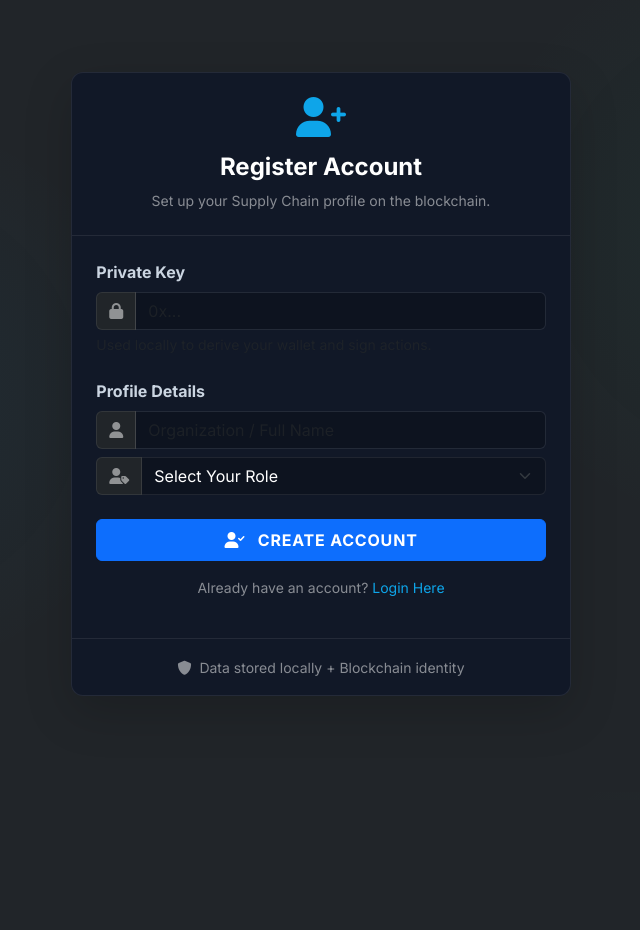
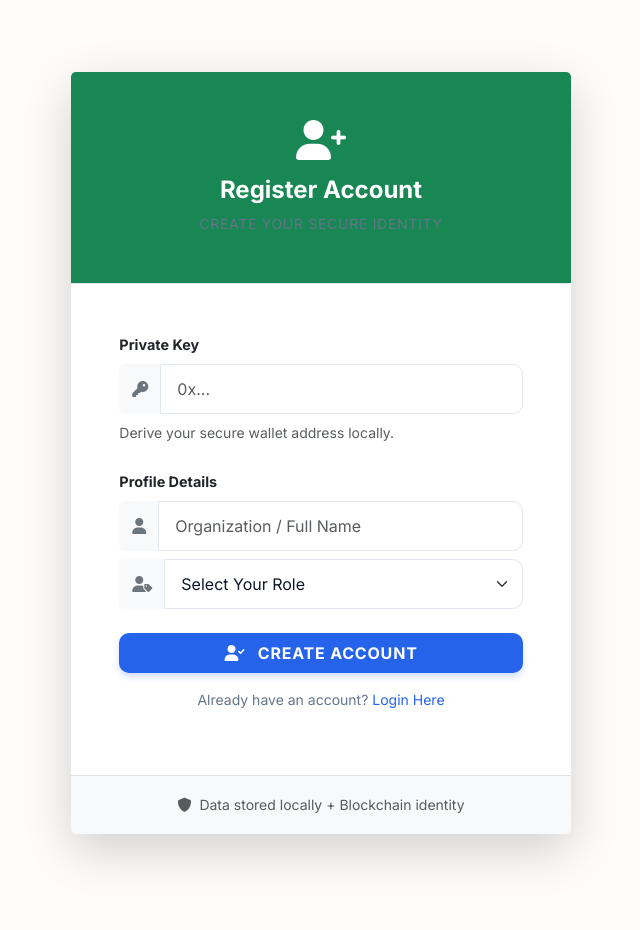
Before and after one commit to maazmasood/Block-escrow, a Flask app: page /register in a window 1280 px wide. Shown: the whole page, without its empty margins (319-959 px from the left). Before the commit the page ends 696 px from the top, so only its background shows below. Run offline with Flask 3, Linux system fonts and the light colour scheme; some libraries are stand-ins or nearby versions.

Commit message:
style: implement frontend  styles for order management, tracking, and transaction registry.

```diff
--- a/static/style.css
+++ b/static/style.css
@@ -1,15 +1,18 @@
 :root {
-  --main-bg-color: #0a0e1a;
-  --main-text-color: #e2e8f0;
-  --secondary-bg-color: #111827;
-  --glass-bg: rgba(17, 24, 39, 0.7);
-  --glass-border: rgba(255, 255, 255, 0.08);
-  --primary-color: #0ea5e9; /* Teal/Blue */
-  --primary-hover: #0284c7;
-  --success-color: #10b981; /* Emerald */
-  --warning-color: #f59e0b; /* Amber */
-  --danger-color: #ef4444;
+  --main-bg-color: #fdfcfb; /* Soft Cream White */
+  --main-text-color: #0f172a; /* Deep Slate */
+  --secondary-bg-color: #ffffff; /* Pure White */
+  --sidebar-bg: #ffffff;
+  --glass-bg: rgba(255, 255, 255, 0.9);
+  --glass-border: rgba(0, 0, 0, 0.08);
+  --primary-color: #2563eb; /* Professional Royal Blue */
+  --primary-hover: #1d4ed8;
+  --success-color: #059669; /* Deep Green */
+  --warning-color: #d97706; /* Amber/Orange */
+  --danger-color: #dc2626; /* Deep Red */
   --info-color: #3b82f6;
+  --muted-text: #64748b;
+  --border-light: #e2e8f0;
 }
 
 body {
@@ -17,9 +20,7 @@ body {
   color: var(--main-text-color);
   font-family: 'Inter', sans-serif;
   overflow-x: hidden;
-  background-image:
-      radial-gradient(circle at 15% 50%, rgba(14, 165, 233, 0.05), transparent 25%),
-      radial-gradient(circle at 85% 30%, rgba(16, 185, 129, 0.05), transparent 25%);
+  line-height: 1.6;
 }
 
 .font-outfit {
@@ -27,7 +28,7 @@ body {
 }
 
 .primary-text { color: var(--primary-color); }
-.second-text { color: #94a3b8; }
+.second-text { color: var(--muted-text); }
 .tracking-wide { letter-spacing: 0.05em; }
 
 /* === Layout & Sidebar === */
@@ -37,10 +38,9 @@ body {
   margin-left: -15rem;
   width: 15rem;
   transition: margin 0.25s ease-out;
-  background: var(--glass-bg);
-  backdrop-filter: blur(10px);
-  -webkit-backdrop-filter: blur(10px);
-  border-right: 1px solid var(--glass-border);
+  background: var(--sidebar-bg);
+  border-right: 1px solid var(--border-light);
+  box-shadow: 4px 0 10px rgba(0, 0, 0, 0.02);
 }
 #sidebar-wrapper .list-group { width: 15rem; }
 #page-content-wrapper { min-width: 100vw; width: 100vw; }
@@ -54,53 +54,56 @@ body {
 }
 
 .list-group-item {
-  color: #94a3b8;
+  color: var(--muted-text);
   border: none;
   padding: 1rem 1.5rem;
   transition: all 0.2s;
+  background: transparent;
+  font-weight: 500;
 }
 
 .list-group-item:hover, .list-group-item.active {
-  background-color: rgba(14, 165, 233, 0.1) !important;
+  background-color: rgba(37, 99, 235, 0.05) !important;
   color: var(--primary-color) !important;
-  border-right: 3px solid var(--primary-color);
+  border-right: 4px solid var(--primary-color);
 }
 
-/* === Glassmorphism Components === */
+/* === Components Refresh === */
 .bg-glass {
   background: var(--glass-bg);
-  backdrop-filter: blur(16px);
-  -webkit-backdrop-filter: blur(16px);
 }
+
 .card {
   background: var(--secondary-bg-color);
-  border: 1px solid var(--glass-border);
-  border-radius: 12px;
-  box-shadow: 0 4px 6px -1px rgba(0, 0, 0, 0.1), 0 2px 4px -1px rgba(0, 0, 0, 0.06);
+  border: 1px solid var(--border-light);
+  border-radius: 16px;
+  box-shadow: 0 4px 15px rgba(0, 0, 0, 0.03);
 }
+
 .card-header {
-  border-bottom: 1px solid var(--glass-border);
+  border-bottom: 1px solid var(--border-light);
   background-color: transparent;
+  padding: 1.25rem;
 }
 
 /* === Order Status Badges === */
 .status-badge {
-  padding: 0.35em 0.8em;
-  border-radius: 50rem;
-  font-weight: 600;
-  font-size: 0.75rem;
+  padding: 0.4em 0.9em;
+  border-radius: 6px;
+  font-weight: 700;
+  font-size: 0.7rem;
   text-transform: uppercase;
   letter-spacing: 0.5px;
 }
-.status-Created { background-color: rgba(59, 130, 246, 0.15); color: #60a5fa; border: 1px solid rgba(59, 130, 246, 0.3); }
-.status-Confirmed { background-color: rgba(14, 165, 233, 0.15); color: #38bdf8; border: 1px solid rgba(14, 165, 233, 0.3); }
-.status-Shipped { background-color: rgba(245, 158, 11, 0.15); color: #fbbf24; border: 1px solid rgba(245, 158, 11, 0.3); }
-.status-AtCheckpoint { background-color: rgba(139, 92, 246, 0.15); color: #a78bfa; border: 1px solid rgba(139, 92, 246, 0.3); }
-.status-Delivered { background-color: rgba(16, 185, 129, 0.15); color: #34d399; border: 1px solid rgba(16, 185, 129, 0.3); }
-.status-Completed { background-color: rgba(5, 150, 105, 0.2); color: #10b981; border: 1px solid rgba(16, 185, 129, 0.5); }
-.status-Disputed { background-color: rgba(239, 68, 68, 0.15); color: #f87171; border: 1px solid rgba(239, 68, 68, 0.3); }
+.status-Created { background-color: #eff6ff; color: #1e40af; border: 1px solid #bfdbfe; }
+.status-Confirmed { background-color: #ecfeff; color: #0891b2; border: 1px solid #cffafe; }
+.status-Shipped { background-color: #fffbeb; color: #92400e; border: 1px solid #fef3c7; }
+.status-AtCheckpoint { background-color: #f5f3ff; color: #5b21b6; border: 1px solid #ede9fe; }
+.status-Delivered { background-color: #ecfdf5; color: #065f46; border: 1px solid #d1fae5; }
+.status-Completed { background-color: #f0fdf4; color: #166534; border: 1px solid #dcfce7; }
+.status-Disputed { background-color: #fef2f2; color: #991b1b; border: 1px solid #fee2e2; }
 
-/* === Supply Chain Timeline Component === */
+/* === Timeline Component === */
 .timeline {
   position: relative;
   padding-left: 3rem;
@@ -113,117 +116,98 @@ body {
   bottom: 0;
   left: 15px;
   width: 2px;
-  background: var(--glass-border);
+  background: var(--border-light);
 }
 .timeline-item {
   position: relative;
   margin-bottom: 2rem;
 }
-.timeline-item::last-child { margin-bottom: 0; }
-
 .timeline-icon {
   position: absolute;
   left: -3rem;
   width: 32px;
   height: 32px;
   border-radius: 50%;
-  background: var(--secondary-bg-color);
-  border: 2px solid var(--glass-border);
+  background: white;
+  border: 2px solid var(--border-light);
   display: flex;
   align-items: center;
   justify-content: center;
   z-index: 1;
-  color: var(--secondary-text);
-  margin-left: 0px;
+  color: var(--muted-text);
 }
-
-/* Adjust timeline icon alignment */
-.timeline-item .timeline-icon {
-  left: -3rem;
-  margin-left: -1px; /* Align to line */
-}
-
 .timeline-item.active .timeline-icon {
   border-color: var(--primary-color);
-  background: rgba(14, 165, 233, 0.2);
-  color: var(--primary-color);
-  box-shadow: 0 0 10px rgba(14, 165, 233, 0.5);
+  background: var(--primary-color);
+  color: white;
+  box-shadow: 0 0 0 4px rgba(37, 99, 235, 0.15);
 }
-
 .timeline-item.completed .timeline-icon {
   border-color: var(--success-color);
   background: var(--success-color);
   color: white;
 }
-
 .timeline-content {
-  background: rgba(255, 255, 255, 0.02);
-  border: 1px solid var(--glass-border);
-  padding: 1rem;
-  border-radius: 8px;
-}
-.timeline-content h6 { margin: 0; font-weight: 600; }
-.timeline-date { font-size: 0.75rem; color: #94a3b8; }
-
-/* === Documents Gallery === */
-.doc-thumbnail {
-  width: 80px;
-  height: 80px;
-  object-fit: cover;
-  border-radius: 8px;
-  border: 1px solid var(--glass-border);
-  cursor: pointer;
-  transition: transform 0.2s;
-}
-.doc-thumbnail:hover {
-  transform: scale(1.05);
-  border-color: var(--primary-color);
-}
-.doc-placeholder {
-  width: 80px;
-  height: 80px;
-  background: rgba(255, 255, 255, 0.05);
-  display: flex;
-  align-items: center;
-  justify-content: center;
-  border-radius: 8px;
-  color: #94a3b8;
+  background: #f8fafc;
+  border: 1px solid var(--border-light);
+  padding: 1.25rem;
+  border-radius: 12px;
 }
 
-/* === Forms and Inputs === */
+/* === Forms === */
 .form-control, .form-select {
-  background-color: rgba(0, 0, 0, 0.2) !important;
-  border: 1px solid var(--glass-border) !important;
-  color: white !important;
+  background-color: #ffffff !important;
+  border: 1.5px solid var(--border-light) !important;
+  color: var(--main-text-color) !important;
+  padding: 0.75rem 1rem;
+  border-radius: 10px;
 }
 .form-control:focus, .form-select:focus {
   border-color: var(--primary-color) !important;
-  box-shadow: 0 0 0 0.25rem rgba(14, 165, 233, 0.25) !important;
+  box-shadow: 0 0 0 4px rgba(37, 99, 235, 0.1) !important;
+}
+label {
+  font-weight: 600;
+  color: var(--main-text-color);
+  margin-bottom: 0.5rem;
+  font-size: 0.9rem;
 }
 
-/* Table Design */
-.table-dark {
-  background-color: transparent;
+/* === Tables === */
+.table {
+  color: var(--main-text-color);
 }
-.table-dark th {
-  background-color: rgba(255, 255, 255, 0.05);
-  border-color: var(--glass-border);
-  color: #94a3b8;
+.table thead th {
+  background: #f1f5f9;
+  color: var(--muted-text);
+  border-bottom: 1.5px solid var(--border-light);
+  font-size: 0.75rem;
+  text-transform: uppercase;
+  font-weight: 700;
+  padding: 1rem;
+}
+.table tbody td {
+  padding: 1rem;
+  vertical-align: middle;
+  border-bottom: 1px solid var(--border-light);
+}
+
+/* Buttons */
+.btn-primary {
+  background-color: var(--primary-color);
+  border: none;
+  padding: 0.75rem 1.5rem;
   font-weight: 600;
-  text-transform: uppercase;
-  font-size: 0.75rem;
-  letter-spacing: 0.05em;
+  border-radius: 10px;
+  box-shadow: 0 4px 6px rgba(37, 99, 235, 0.2);
 }
-.table-dark td {
-  background-color: rgba(255, 255, 255, 0.02);
-  border-color: var(--glass-border);
-  vertical-align: middle;
-}
-.table-dark tr:hover td {
-  background-color: rgba(255, 255, 255, 0.05);
+.btn-primary:hover {
+  background-color: var(--primary-hover);
+  transform: translateY(-1px);
 }
 
 /* Utilities */
-.border-secondary { border-color: var(--glass-border) !important; }
-.text-gray-300 { color: #cbd5e1; }
-.text-gray-400 { color: #94a3b8; }
+.text-white-50 { color: var(--muted-text) !important; }
+.bg-dark { background-color: var(--main-bg-color) !important; }
+.border-secondary { border-color: var(--border-light) !important; }
+.shadow-sm { box-shadow: 0 2px 4px rgba(0,0,0,0.05) !important; }
--- a/templates/layout.html
+++ b/templates/layout.html
@@ -21,23 +21,22 @@
     <script src="https://cdn.jsdelivr.net/npm/marked/marked.min.js"></script>
 </head>
 
-<body class="bg-dark text-white">
+<body>
 
     <div class="d-flex" id="wrapper">
 
         <!-- Sidebar -->
         <div class="bg-glass border-end border-secondary" id="sidebar-wrapper">
-            <div class="sidebar-heading text-center py-4 fs-4 fw-bold font-outfit tracking-wide">
-                <i class="fas fa-link primary-text me-2"></i>dBlock <span class="text-white-50">Supplychain
-                    Escrow</span>
+            <div class="sidebar-heading text-center py-4 fs-4 fw-bold font-outfit tracking-wide border-bottom">
+                <i class="fas fa-link primary-text me-2"></i>dBlock <span class="text-secondary">Escrow</span>
             </div>
-            <div class="user-profile px-4 pb-3 mb-3 border-bottom border-secondary text-center" id="sidebarUserProfile">
+            <div class="user-profile px-4 pb-3 mb-3 border-bottom text-center" id="sidebarUserProfile">
                 <div class="avatar-circle mx-auto mb-2 bg-primary text-white d-flex align-items-center justify-content-center fw-bold fs-4"
                     style="height: 60px; width: 60px; border-radius: 50%;">
                     ?
                 </div>
-                <h6 class="mb-0 fw-bold user-name-display" id="navUserName">Not Logged In</h6>
-                <small class="text-white-50 user-role-badge badge rounded-pill mt-1" id="navUserRole">Guest</small>
+                <h6 class="mb-0 fw-bold user-name-display text-dark" id="navUserName">Not Logged In</h6>
+                <small class="text-muted user-role-badge badge bg-light border text-dark rounded-pill mt-1" id="navUserRole">Guest</small>
             </div>
 
             <div class="list-group list-group-flush my-3">
@@ -67,7 +66,7 @@
 
         <!-- Page Content -->
         <div id="page-content-wrapper">
-            <nav class="navbar navbar-expand-lg navbar-dark bg-transparent py-3 px-4 border-bottom border-secondary">
+            <nav class="navbar navbar-expand-lg navbar-light bg-white py-3 px-4 border-bottom shadow-sm">
                 <div class="d-flex align-items-center">
                     <i class="fas fa-align-left primary-text fs-4 me-3" id="menu-toggle" style="cursor: pointer;"></i>
                     <h2 class="fs-4 m-0 font-outfit">{% block page_title %}{% endblock %}</h2>
@@ -83,15 +82,15 @@
                     <ul class="navbar-nav ms-auto mb-2 mb-lg-0 align-items-center">
                         <li class="nav-item me-3">
                             <div class="d-flex align-items-center gap-2">
-                                <span class="badge bg-dark border border-secondary p-2 shadow-sm fs-6"
+                                <span class="badge bg-white border text-dark p-2 shadow-sm fs-6"
                                     title="Main Payout Currency (ETH)">
                                     <i class="fab fa-ethereum text-primary me-1"></i> <span
-                                        id="balanceDisplay">0.00</span> ETH
+                                        id="balanceDisplay" class="text-dark">0.00</span> ETH
                                 </span>
-                                <span class="badge bg-dark border border-secondary p-2 shadow-sm fs-6"
+                                <span class="badge bg-white border text-dark p-2 shadow-sm fs-6"
                                     title="USDT Balance">
                                     <i class="fas fa-dollar-sign text-success me-1"></i> <span
-                                        id="usdtBalance">0.00</span> USDT
+                                        id="usdtBalance" class="text-dark">0.00</span> USDT
                                 </span>
                             </div>
                         </li>
@@ -102,10 +101,10 @@
                                     <i class="fas fa-network-wired me-1"></i> <span id="activeChainLabel">ETH
                                         Source</span>
                                 </button>
-                                <ul class="dropdown-menu dropdown-menu-end bg-dark border-secondary shadow-lg">
-                                    <li><a class="dropdown-item text-white" href="#"
+                                <ul class="dropdown-menu dropdown-menu-end bg-white border-light shadow-lg">
+                                    <li><a class="dropdown-item text-dark" href="#"
                                             onclick="changeChain('ETH')">Ethereum (Source)</a></li>
-                                    <li><a class="dropdown-item text-white" href="#" onclick="changeChain('BNB')">BSC
+                                    <li><a class="dropdown-item text-dark" href="#" onclick="changeChain('BNB')">BSC
                                             Mirror</a></li>
                                 </ul>
                             </div>
@@ -113,18 +112,18 @@
                         <li class="nav-item">
                             <div class="dropdown">
                                 <button
-                                    class="btn btn-outline-secondary dropdown-toggle bg-glass shadow-sm border-secondary d-flex align-items-center gap-2"
+                                    class="btn btn-white shadow-sm border d-flex align-items-center gap-2 text-dark fw-bold"
                                     type="button" id="accountDropdown" data-bs-toggle="dropdown" aria-expanded="false">
                                     <div class="header-avatar bg-primary rounded-circle"
                                         style="width: 25px; height: 25px;"></div>
-                                    <span id="currentAccountHeader" class="fw-bold font-monospace">0x...</span>
+                                    <span id="currentAccountHeader" class="font-monospace">0x...</span>
                                 </button>
-                                <ul class="dropdown-menu dropdown-menu-end bg-dark border-secondary shadow-lg z-3 position-absolute"
+                                <ul class="dropdown-menu dropdown-menu-end bg-white border-light shadow-lg z-3 position-absolute"
                                     aria-labelledby="accountDropdown">
                                     <li>
-                                        <h6 class="dropdown-header text-white-50 user-name-display">Active Account</h6>
+                                        <h6 class="dropdown-header text-muted user-name-display">Active Account</h6>
                                     </li>
-                                    <li><a class="dropdown-item text-white account-item font-monospace small active"
+                                    <li><a class="dropdown-item text-dark account-item font-monospace small active"
                                             href="#">
                                             <i class="fas fa-wallet text-success me-2"></i><span
                                                 id="dropdownAccountFull">0x...</span>
--- a/templates/register.html
+++ b/templates/register.html
@@ -6,33 +6,33 @@
 {% block content %}
 <div class="row justify-content-center my-5">
     <div class="col-md-6 col-lg-5">
-        <div class="card bg-glass shadow-lg text-white border border-secondary">
-            <div class="card-header bg-transparent border-bottom border-secondary text-center py-4">
-                <i class="fas fa-user-plus fs-1 primary-text mb-3"></i>
+        <div class="card border-0 shadow-lg">
+            <div class="card-header bg-success text-white text-center py-5">
+                <i class="fas fa-user-plus fs-1 mb-3"></i>
                 <h4 class="mb-0 fw-bold">Register Account</h4>
-                <p class="text-white-50 small mb-0 mt-2">Set up your Supply Chain profile on the blockchain.</p>
+                <p class="text-white-50 small mb-0 mt-2 tracking-wide text-uppercase">Create your Secure Identity</p>
             </div>
 
-            <div class="card-body p-4">
+            <div class="card-body p-5">
                 <form id="registerForm" onsubmit="event.preventDefault(); handleRegister();">
                     <div class="mb-4">
-                        <label class="form-label text-gray-300 fw-bold">Private Key</label>
+                        <label class="form-label text-dark fw-bold">Private Key</label>
                         <div class="input-group">
-                            <span class="input-group-text bg-dark border-secondary text-white-50"><i class="fas fa-lock"></i></span>
-                            <input type="password" id="pkInput" class="form-control bg-dark text-white border-secondary" placeholder="0x..." required>
+                            <span class="input-group-text bg-light border-light text-secondary"><i class="fas fa-key"></i></span>
+                            <input type="password" id="pkInput" class="form-control" placeholder="0x..." required>
                         </div>
-                        <small class="text-muted d-block mt-1">Used locally to derive your wallet and sign actions.</small>
+                        <small class="text-muted d-block mt-2">Derive your secure wallet address locally.</small>
                     </div>
 
                     <div class="mb-4">
-                        <label class="form-label text-gray-300 fw-bold">Profile Details</label>
+                        <label class="form-label text-dark fw-bold">Profile Details</label>
                         <div class="input-group mb-2">
-                            <span class="input-group-text bg-dark border-secondary text-white-50"><i class="fas fa-user"></i></span>
-                            <input type="text" id="usernameInput" class="form-control bg-dark text-white border-secondary" placeholder="Organization / Full Name" required>
+                            <span class="input-group-text bg-light border-light text-secondary"><i class="fas fa-user"></i></span>
+                            <input type="text" id="usernameInput" class="form-control" placeholder="Organization / Full Name" required>
                         </div>
                         <div class="input-group">
-                            <span class="input-group-text bg-dark border-secondary text-white-50"><i class="fas fa-user-tag"></i></span>
-                            <select id="roleInput" class="form-select bg-dark text-white border-secondary" required>
+                            <span class="input-group-text bg-light border-light text-secondary"><i class="fas fa-user-tag"></i></span>
+                            <select id="roleInput" class="form-select" required>
                                 <option value="" disabled selected>Select Your Role</option>
                                 <option value="buyer">Buyer (Procurement)</option>
                                 <option value="seller">Seller (Supplier)</option>
@@ -53,8 +53,8 @@
                     <div id="registerError" class="alert alert-danger mt-3 d-none p-2 small text-center"></div>
                 </form>
             </div>
-            <div class="card-footer bg-transparent border-top border-secondary text-center py-3">
-                <small class="text-white-50"><i class="fas fa-shield-alt me-1"></i> Data stored locally + Blockchain identity</small>
+            <div class="card-footer bg-light border-top text-center py-3">
+                <small class="text-muted"><i class="fas fa-shield-alt me-1"></i> Data stored locally + Blockchain identity</small>
             </div>
         </div>
     </div>
```
Also changed, not shown: templates/audits.html (+19 -19 lines), templates/contract_details.html (+33 -33 lines), templates/create_order.html (+15 -15 lines), templates/dashboard.html (+23 -23 lines), templates/login.html (+13 -13 lines), templates/notifications.html (+18 -18 lines), templates/transactions.html (+6 -6 lines).
